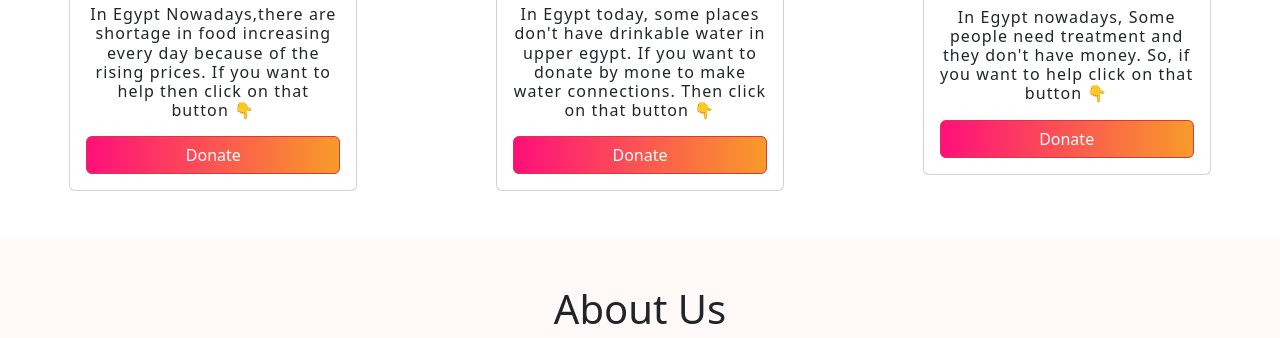
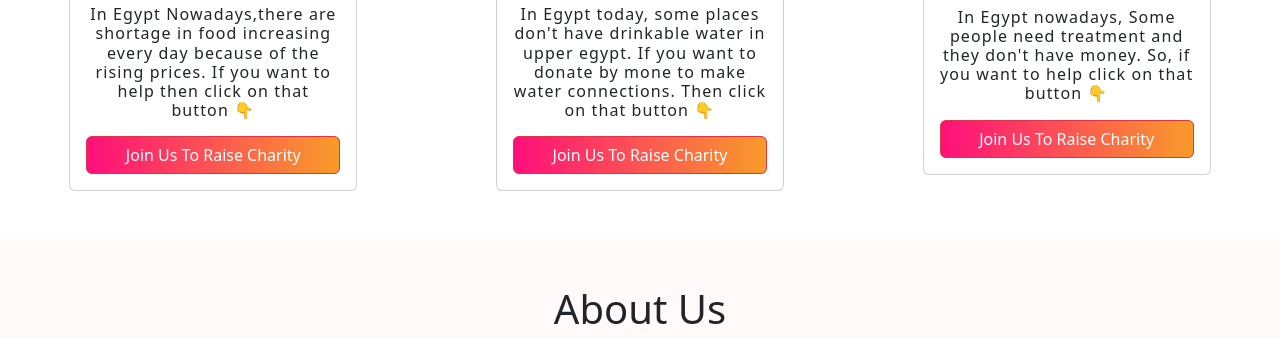
Before and after one commit to Alchemist-Team/Alchemist-Team.github.io, a plain HTML site: page index.html in a window 1280 px wide. Shown: the part 1220-1558 px from the top of the page. Drawn offline with Linux system fonts and the light colour scheme.

Commit message:
Update index.html
Fixed bugs

```diff
--- a/index.html
+++ b/index.html
@@ -35,7 +35,7 @@
                     <li><a href="#donations">Donations</a></li>
                     <li><a href="#about">About</a></li>
                     <li><a href="#discription">Discription</a></li>
-                    <li><a href="https://chat.whatsapp.com/BUrwD8uCOcl8fInbKdcQDh">Contact</a></li>
+                    <li><a href="https://discord.com/invite/FMvkRQrV8c">Contact</a></li>
                 </ul>
             </nav>
         </div>
@@ -48,7 +48,7 @@
                 where
                 gaming becomes a catalyst for real-world impact</p>
             <div class="buttonGroup">
-                <a href="https://chat.whatsapp.com/BUrwD8uCOcl8fInbKdcQDh">Donate Now</a>
+                <a href="https://discord.com/invite/FMvkRQrV8c">Join Us</a>
                 <a href="#discription">See Causes</a>
             </div>
         </div>
@@ -65,8 +65,8 @@
                         <p class="card-text text-center h6" style="letter-spacing: 1.1px;"> In Egypt Nowadays,there are
                             shortage in food increasing every day because of the rising prices. If you want to help then
                             click on that button 👇 </p>
-                        <a href="https://chat.whatsapp.com/BUrwD8uCOcl8fInbKdcQDh"
-                            class="btn btn-danger mt-3 d-flex justify-content-center ">Donate</a>
+                        <a href="https://discord.com/invite/FMvkRQrV8c"
+                            class="btn btn-danger mt-3 d-flex justify-content-center ">Join Us To Raise Charity</a>
                     </div>
                 </div>
 
@@ -80,8 +80,8 @@
                         <p class="card-text text-center h6" style="letter-spacing: 1.1px;">In Egypt today, some places
                             don't have drinkable water in upper egypt. If you want to donate by mone to make water
                             connections. Then click on that button 👇</p>
-                        <a href="https://chat.whatsapp.com/BUrwD8uCOcl8fInbKdcQDh"
-                            class="btn btn-danger mt-3 d-flex justify-content-center ">Donate</a>
+                        <a href="https://discord.com/invite/FMvkRQrV8c"
+                            class="btn btn-danger mt-3 d-flex justify-content-center ">Join Us To Raise Charity</a>
                     </div>
                 </div>
             </div>
@@ -94,8 +94,8 @@
                         <p class="card-text text-center h6" style="letter-spacing: 1.1px;">In Egypt nowadays, Some
                             people need treatment and they don't have money. So, if you want to help click on that
                             button 👇</p>
-                        <a href="https://chat.whatsapp.com/BUrwD8uCOcl8fInbKdcQDh"
-                            class="btn btn-danger mt-3 d-flex justify-content-center ">Donate</a>
+                        <a href="https://discord.com/invite/FMvkRQrV8c"
+                            class="btn btn-danger mt-3 d-flex justify-content-center ">Join Us To Raise Charity</a>
                     </div>
                 </div>
             </div>
```
